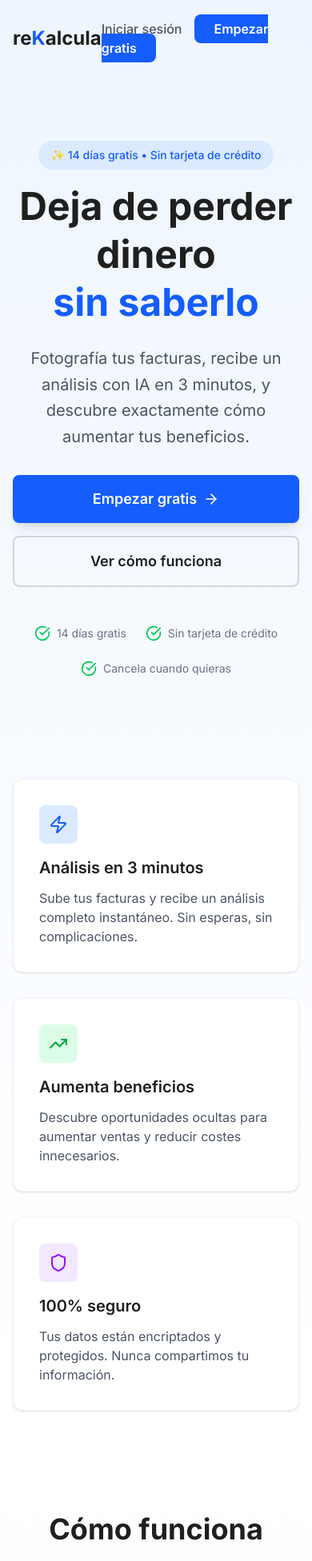
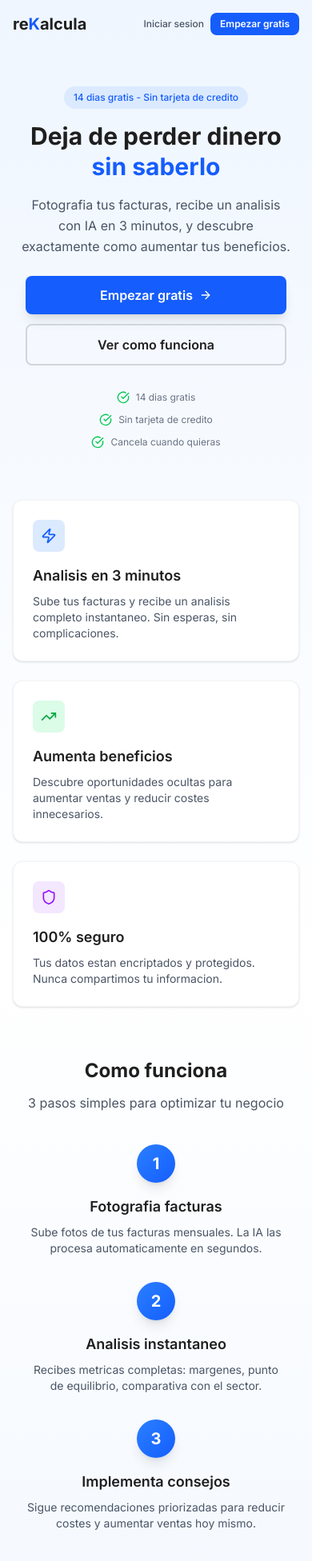
Before and after one commit to rekalcula/rekalcula, a Next.js app: page / in a window 390 px wide. Shown: the top 1952 px of the page at 80% size. Built offline with nearby package versions, Linux system fonts and the light colour scheme.

Commit message:
Fix responsive header en landing page

```diff
--- a/app/page.tsx
+++ b/app/page.tsx
@@ -4,22 +4,22 @@ import { ArrowRight, CheckCircle, Zap, TrendingUp, Shield } from 'lucide-react'
 export default function HomePage() {
   return (
     <div className="min-h-screen bg-gradient-to-b from-blue-50 via-white to-blue-50">
-      {/* Header / Navegación */}
-      <header className="container mx-auto px-4 py-6">
-        <nav className="flex justify-between items-center">
-          <div className="text-2xl font-bold">
+      {/* Header / Navegacion */}
+      <header className="container mx-auto px-4 py-4 sm:py-6">
+        <nav className="flex flex-wrap justify-between items-center gap-2">
+          <div className="text-xl sm:text-2xl font-bold">
             re<span className="text-blue-600">K</span>alcula
           </div>
-          <div className="space-x-4">
+          <div className="flex items-center gap-2 sm:gap-4">
             <Link
               href="/sign-in"
-              className="text-gray-600 hover:text-gray-900 font-medium"
+              className="text-gray-600 hover:text-gray-900 font-medium text-xs sm:text-base"
             >
-              Iniciar sesión
+              Iniciar sesion
             </Link>
             <Link
               href="/sign-up"
-              className="bg-blue-600 text-white px-6 py-2 rounded-lg hover:bg-blue-700 transition font-semibold"
+              className="bg-blue-600 text-white px-3 py-1.5 sm:px-6 sm:py-2 rounded-lg hover:bg-blue-700 transition font-semibold text-xs sm:text-base"
             >
               Empezar gratis
             </Link>
@@ -28,127 +28,127 @@ export default function HomePage() {
       </header>
 
       {/* Hero Section */}
-      <main className="container mx-auto px-4 py-20">
+      <main className="container mx-auto px-4 py-12 sm:py-20">
         <div className="max-w-4xl mx-auto text-center">
-          <div className="inline-block mb-4 px-4 py-2 bg-blue-100 rounded-full text-blue-600 font-medium text-sm">
-            ✨ 14 días gratis • Sin tarjeta de crédito
+          <div className="inline-block mb-4 px-3 py-1.5 sm:px-4 sm:py-2 bg-blue-100 rounded-full text-blue-600 font-medium text-xs sm:text-sm">
+            14 dias gratis - Sin tarjeta de credito
           </div>
 
-          <h1 className="text-5xl md:text-6xl font-bold mb-6 leading-tight">
+          <h1 className="text-3xl sm:text-5xl md:text-6xl font-bold mb-4 sm:mb-6 leading-tight">
             Deja de perder dinero
             <br />
             <span className="text-blue-600">sin saberlo</span>
           </h1>
 
-          <p className="text-xl text-gray-600 mb-8 max-w-2xl mx-auto leading-relaxed">
-            Fotografía tus facturas, recibe un análisis con IA en 3 minutos,
-            y descubre exactamente cómo aumentar tus beneficios.
+          <p className="text-base sm:text-xl text-gray-600 mb-6 sm:mb-8 max-w-2xl mx-auto leading-relaxed px-2">
+            Fotografia tus facturas, recibe un analisis con IA en 3 minutos,
+            y descubre exactamente como aumentar tus beneficios.
           </p>
 
-          <div className="flex flex-col sm:flex-row gap-4 justify-center mb-12">
+          <div className="flex flex-col sm:flex-row gap-3 sm:gap-4 justify-center mb-8 sm:mb-12 px-4 sm:px-0">
             <Link
               href="/sign-up"
-              className="bg-blue-600 text-white px-8 py-4 rounded-lg hover:bg-blue-700 transition flex items-center justify-center gap-2 text-lg font-semibold shadow-lg hover:shadow-xl"
+              className="bg-blue-600 text-white px-6 py-3 sm:px-8 sm:py-4 rounded-lg hover:bg-blue-700 transition flex items-center justify-center gap-2 text-base sm:text-lg font-semibold shadow-lg hover:shadow-xl"
             >
               Empezar gratis
-              <ArrowRight className="w-5 h-5" />
+              <ArrowRight className="w-4 h-4 sm:w-5 sm:h-5" />
             </Link>
             <Link
               href="#como-funciona"
-              className="border-2 border-gray-300 px-8 py-4 rounded-lg hover:border-gray-400 transition text-lg font-semibold"
+              className="border-2 border-gray-300 px-6 py-3 sm:px-8 sm:py-4 rounded-lg hover:border-gray-400 transition text-base sm:text-lg font-semibold"
             >
-              Ver cómo funciona
+              Ver como funciona
             </Link>
           </div>
 
           {/* Trust badges */}
-          <div className="flex flex-wrap justify-center gap-6 text-sm text-gray-500">
-            <div className="flex items-center gap-2">
-              <CheckCircle className="w-5 h-5 text-green-500" />
-              <span>14 días gratis</span>
+          <div className="flex flex-col sm:flex-row flex-wrap justify-center gap-3 sm:gap-6 text-xs sm:text-sm text-gray-500">
+            <div className="flex items-center justify-center gap-2">
+              <CheckCircle className="w-4 h-4 sm:w-5 sm:h-5 text-green-500" />
+              <span>14 dias gratis</span>
             </div>
-            <div className="flex items-center gap-2">
-              <CheckCircle className="w-5 h-5 text-green-500" />
-              <span>Sin tarjeta de crédito</span>
+            <div className="flex items-center justify-center gap-2">
+              <CheckCircle className="w-4 h-4 sm:w-5 sm:h-5 text-green-500" />
+              <span>Sin tarjeta de credito</span>
             </div>
-            <div className="flex items-center gap-2">
-              <CheckCircle className="w-5 h-5 text-green-500" />
+            <div className="flex items-center justify-center gap-2">
+              <CheckCircle className="w-4 h-4 sm:w-5 sm:h-5 text-green-500" />
               <span>Cancela cuando quieras</span>
             </div>
           </div>
         </div>
 
         {/* Beneficios */}
-        <div className="mt-32 max-w-6xl mx-auto">
-          <div className="grid md:grid-cols-3 gap-8">
-            <div className="bg-white p-8 rounded-xl shadow-sm border border-gray-100">
-              <div className="bg-blue-100 w-12 h-12 rounded-lg flex items-center justify-center mb-4">
-                <Zap className="w-6 h-6 text-blue-600" />
+        <div className="mt-16 sm:mt-32 max-w-6xl mx-auto">
+          <div className="grid grid-cols-1 md:grid-cols-3 gap-6 sm:gap-8">
+            <div className="bg-white p-6 sm:p-8 rounded-xl shadow-sm border border-gray-100">
+              <div className="bg-blue-100 w-10 h-10 sm:w-12 sm:h-12 rounded-lg flex items-center justify-center mb-4">
+                <Zap className="w-5 h-5 sm:w-6 sm:h-6 text-blue-600" />
               </div>
-              <h3 className="text-xl font-semibold mb-3">Análisis en 3 minutos</h3>
-              <p className="text-gray-600">
-                Sube tus facturas y recibe un análisis completo instantáneo. Sin esperas, sin complicaciones.
+              <h3 className="text-lg sm:text-xl font-semibold mb-2 sm:mb-3">Analisis en 3 minutos</h3>
+              <p className="text-sm sm:text-base text-gray-600">
+                Sube tus facturas y recibe un analisis completo instantaneo. Sin esperas, sin complicaciones.
               </p>
             </div>
 
-            <div className="bg-white p-8 rounded-xl shadow-sm border border-gray-100">
-              <div className="bg-green-100 w-12 h-12 rounded-lg flex items-center justify-center mb-4">
-                <TrendingUp className="w-6 h-6 text-green-600" />
+            <div className="bg-white p-6 sm:p-8 rounded-xl shadow-sm border border-gray-100">
+              <div className="bg-green-100 w-10 h-10 sm:w-12 sm:h-12 rounded-lg flex items-center justify-center mb-4">
+                <TrendingUp className="w-5 h-5 sm:w-6 sm:h-6 text-green-600" />
               </div>
-              <h3 className="text-xl font-semibold mb-3">Aumenta beneficios</h3>
-              <p className="text-gray-600">
+              <h3 className="text-lg sm:text-xl font-semibold mb-2 sm:mb-3">Aumenta beneficios</h3>
+              <p className="text-sm sm:text-base text-gray-600">
                 Descubre oportunidades ocultas para aumentar ventas y reducir costes innecesarios.
               </p>
             </div>
 
-            <div className="bg-white p-8 rounded-xl shadow-sm border border-gray-100">
-              <div className="bg-purple-100 w-12 h-12 rounded-lg flex items-center justify-center mb-4">
-                <Shield className="w-6 h-6 text-purple-600" />
+            <div className="bg-white p-6 sm:p-8 rounded-xl shadow-sm border border-gray-100">
+              <div className="bg-purple-100 w-10 h-10 sm:w-12 sm:h-12 rounded-lg flex items-center justify-center mb-4">
+                <Shield className="w-5 h-5 sm:w-6 sm:h-6 text-purple-600" />
               </div>
-              <h3 className="text-xl font-semibold mb-3">100% seguro</h3>
-              <p className="text-gray-600">
-                Tus datos están encriptados y protegidos. Nunca compartimos tu información.
+              <h3 className="text-lg sm:text-xl font-semibold mb-2 sm:mb-3">100% seguro</h3>
+              <p className="text-sm sm:text-base text-gray-600">
+                Tus datos estan encriptados y protegidos. Nunca compartimos tu informacion.
               </p>
             </div>
           </div>
         </div>
 
-        {/* Cómo funciona */}
-        <div id="como-funciona" className="mt-32">
-          <h2 className="text-4xl font-bold text-center mb-4">
-            Cómo funciona
+        {/* Como funciona */}
+        <div id="como-funciona" className="mt-16 sm:mt-32">
+          <h2 className="text-2xl sm:text-4xl font-bold text-center mb-3 sm:mb-4">
+            Como funciona
           </h2>
-          <p className="text-center text-gray-600 mb-16 text-lg">
+          <p className="text-center text-gray-600 mb-10 sm:mb-16 text-base sm:text-lg px-4">
             3 pasos simples para optimizar tu negocio
           </p>
 
-          <div className="grid md:grid-cols-3 gap-12 max-w-5xl mx-auto">
+          <div className="grid grid-cols-1 md:grid-cols-3 gap-8 sm:gap-12 max-w-5xl mx-auto">
             <div className="text-center">
-              <div className="bg-gradient-to-br from-blue-500 to-blue-600 w-16 h-16 rounded-full flex items-center justify-center mx-auto mb-6 shadow-lg">
-                <span className="text-2xl font-bold text-white">1</span>
+              <div className="bg-gradient-to-br from-blue-500 to-blue-600 w-12 h-12 sm:w-16 sm:h-16 rounded-full flex items-center justify-center mx-auto mb-4 sm:mb-6 shadow-lg">
+                <span className="text-xl sm:text-2xl font-bold text-white">1</span>
               </div>
-              <h3 className="text-xl font-semibold mb-3">Fotografía facturas</h3>
-              <p className="text-gray-600">
-                Sube fotos de tus facturas mensuales. La IA las procesa automáticamente en segundos.
+              <h3 className="text-lg sm:text-xl font-semibold mb-2 sm:mb-3">Fotografia facturas</h3>
+              <p className="text-sm sm:text-base text-gray-600 px-4 sm:px-0">
+                Sube fotos de tus facturas mensuales. La IA las procesa automaticamente en segundos.
               </p>
             </div>
 
             <div className="text-center">
-              <div className="bg-gradient-to-br from-blue-500 to-blue-600 w-16 h-16 rounded-full flex items-center justify-center mx-auto mb-6 shadow-lg">
-                <span className="text-2xl font-bold text-white">2</span>
+              <div className="bg-gradient-to-br from-blue-500 to-blue-600 w-12 h-12 sm:w-16 sm:h-16 rounded-full flex items-center justify-center mx-auto mb-4 sm:mb-6 shadow-lg">
+                <span className="text-xl sm:text-2xl font-bold text-white">2</span>
               </div>
-              <h3 className="text-xl font-semibold mb-3">Análisis instantáneo</h3>
-              <p className="text-gray-600">
-                Recibes métricas completas: márgenes, punto de equilibrio, comparativa con el sector.
+              <h3 className="text-lg sm:text-xl font-semibold mb-2 sm:mb-3">Analisis instantaneo</h3>
+              <p className="text-sm sm:text-base text-gray-600 px-4 sm:px-0">
+                Recibes metricas completas: margenes, punto de equilibrio, comparativa con el sector.
               </p>
             </div>
 
             <div className="text-center">
-              <div className="bg-gradient-to-br from-blue-500 to-blue-600 w-16 h-16 rounded-full flex items-center justify-center mx-auto mb-6 shadow-lg">
-                <span className="text-2xl font-bold text-white">3</span>
+              <div className="bg-gradient-to-br from-blue-500 to-blue-600 w-12 h-12 sm:w-16 sm:h-16 rounded-full flex items-center justify-center mx-auto mb-4 sm:mb-6 shadow-lg">
+                <span className="text-xl sm:text-2xl font-bold text-white">3</span>
               </div>
-              <h3 className="text-xl font-semibold mb-3">Implementa consejos</h3>
-              <p className="text-gray-600">
+              <h3 className="text-lg sm:text-xl font-semibold mb-2 sm:mb-3">Implementa consejos</h3>
+              <p className="text-sm sm:text-base text-gray-600 px-4 sm:px-0">
                 Sigue recomendaciones priorizadas para reducir costes y aumentar ventas hoy mismo.
               </p>
             </div>
@@ -156,27 +156,27 @@ export default function HomePage() {
         </div>
 
         {/* CTA Final */}
-        <div className="mt-32 bg-gradient-to-r from-blue-600 to-blue-700 rounded-2xl p-12 text-center text-white shadow-xl">
-          <h2 className="text-3xl md:text-4xl font-bold mb-4">
-            ¿Listo para optimizar tu negocio?
+        <div className="mt-16 sm:mt-32 bg-gradient-to-r from-blue-600 to-blue-700 rounded-2xl p-8 sm:p-12 text-center text-white shadow-xl mx-2 sm:mx-0">
+          <h2 className="text-2xl sm:text-3xl md:text-4xl font-bold mb-3 sm:mb-4">
+            Listo para optimizar tu negocio?
           </h2>
-          <p className="text-xl mb-8 opacity-90">
-            Únete a cientos de comercios que ya aumentaron sus beneficios
+          <p className="text-base sm:text-xl mb-6 sm:mb-8 opacity-90">
+            Unete a cientos de comercios que ya aumentaron sus beneficios
           </p>
           <Link
             href="/sign-up"
-            className="inline-flex items-center gap-2 bg-white text-blue-600 px-8 py-4 rounded-lg hover:bg-gray-100 transition text-lg font-semibold shadow-lg"
+            className="inline-flex items-center gap-2 bg-white text-blue-600 px-6 py-3 sm:px-8 sm:py-4 rounded-lg hover:bg-gray-100 transition text-base sm:text-lg font-semibold shadow-lg"
           >
             Empezar ahora gratis
-            <ArrowRight className="w-5 h-5" />
+            <ArrowRight className="w-4 h-4 sm:w-5 sm:h-5" />
           </Link>
         </div>
       </main>
 
       {/* Footer */}
-      <footer className="border-t border-gray-200 mt-32 py-8">
-        <div className="container mx-auto px-4 text-center text-gray-600">
-          <p>© 2024 reKalcula. Todos los derechos reservados.</p>
+      <footer className="border-t border-gray-200 mt-16 sm:mt-32 py-6 sm:py-8">
+        <div className="container mx-auto px-4 text-center text-gray-600 text-sm sm:text-base">
+          <p>2024 reKalcula. Todos los derechos reservados.</p>
         </div>
       </footer>
     </div>
```
